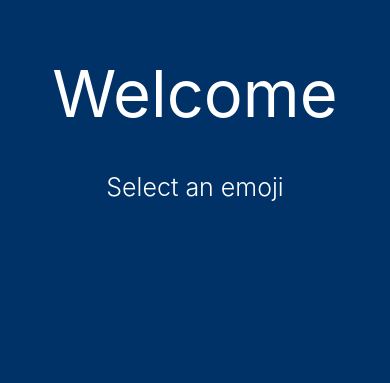
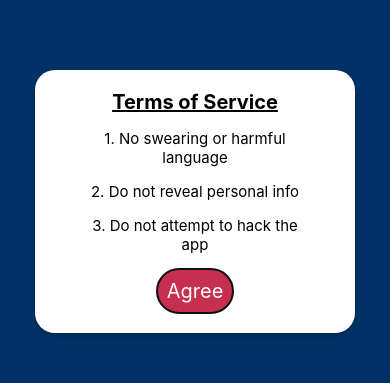
Before and after one commit to hdorm/In-Flight-Friends-App, a React Native app: screen /Home in a window 390 px wide. Shown: the part 205-588 px from the top of the page. Built offline with nearby package versions, Linux system fonts and the light colour scheme.

Commit message:
Added terms of service pop-up whenever app opens.

```diff
--- a/package.json
+++ b/package.json
@@ -17,7 +17,7 @@
     "firebase": "^9.18.0",
     "react": "18.2.0",
     "react-freeze": "^1.0.3",
-    "react-native": "0.71.3",
+    "react-native": "0.71.7",
     "react-native-elements": "^3.4.3",
     "react-native-gifted-chat": "^2.0.0",
     "react-native-safe-area-context": "4.5.0",
--- a/screens/WelcomeScreen.js
+++ b/screens/WelcomeScreen.js
@@ -1,8 +1,9 @@
-import {StyleSheet, Text, View, Image} from "react-native";
+import {StyleSheet, Text, View, Image, Modal, Pressable} from "react-native";
 import {StatusBar} from "expo-status-bar";
 import SelectDropdown from "react-native-select-dropdown";
 import FontAwesome from 'react-native-vector-icons/FontAwesome';
 import ContinueButton from "../ContinueButton";
+import {useState} from "react";
 
 // Creates an array that points to the emoji images
 const emojiImages = [
@@ -31,8 +32,28 @@ const emojiImages = [
 ]
 
 function WelcomeScreen({navigation}) {
+    const [modalVisible, setModalVisible] = useState(true);
     return (
         <View style={styles.frontPage}>
+            <Modal
+                animationType="slide"
+                transparent={true}
+                visible={modalVisible}
+                onRequestClose={() => {
+                    setModalVisible(!modalVisible);
+                }}>
+                <View style={styles.modalView}>
+                    <Text style={styles.modalTitleText}>Terms of Service</Text>
+                    <Text style={styles.modalText}>1. No swearing or harmful language</Text>
+                    <Text style={styles.modalText}>2. Do not reveal personal info</Text>
+                    <Text style={styles.modalText}>3. Do not attempt to hack the app</Text>
+                    <Pressable
+                        style={[styles.button, styles.buttonClose]}
+                        onPress={() => setModalVisible(!modalVisible)}>
+                        <Text style={styles.textStyle}>Agree</Text>
+                    </Pressable>
+                </View>
+            </Modal>
             <Text style={styles.titleText}>Welcome</Text>
             <Text style={styles.selectText}>Select an emoji</Text>
             <StatusBar style="auto"/>
@@ -67,13 +88,6 @@ function WelcomeScreen({navigation}) {
                     );
                 }}
             />
-            {/* <TouchableOpacity
-            //Implement the button functionality
-                style={styles.continueButton}
-                onPress={() => Alert.alert('Continue button pressed')}
-                underlayColor='white'>
-                <Text style={styles.continueButtonText}>Continue</Text>
-            </TouchableOpacity> */}
             <ContinueButton
                 title="Continue"
                 onPress={() => navigation.navigate('Chat')}
@@ -85,6 +99,49 @@ function WelcomeScreen({navigation}) {
 }
 
 const styles = StyleSheet.create({
+    modalView: {
+        marginTop: 275,
+        margin: 35,
+        backgroundColor: 'white',
+        borderRadius: 20,
+        padding: 55,
+        alignItems: 'center',
+        shadowColor: '#000',
+        shadowOffset: {
+            width: 0,
+            height: 2,
+        },
+        shadowOpacity: 0.25,
+        shadowRadius: 4,
+        elevation: 5,
+    },
+    button: {
+        marginBottom: -35,
+        borderRadius: 30,
+        padding: 10,
+        elevation: 2,
+    },
+    buttonClose: {
+        backgroundColor: '#c62f4e',
+    },
+    textStyle: {
+        fontSize: 20,
+        color: 'white',
+        textAlign: 'center',
+    },
+    modalTitleText: {
+        fontSize: 20,
+        textDecorationLine: 'underline',
+        marginTop: -35,
+        marginBottom: 15,
+        fontWeight: "bold",
+        textAlign: 'center',
+    },
+    modalText: {
+        fontSize: 15,
+        marginBottom: 15,
+        textAlign: 'center',
+    },
     frontPage: {
         flex: 1,
         backgroundColor: '#003268',
```
Also changed, not shown: 1 other file (tests, documents, lock files or other folders).
